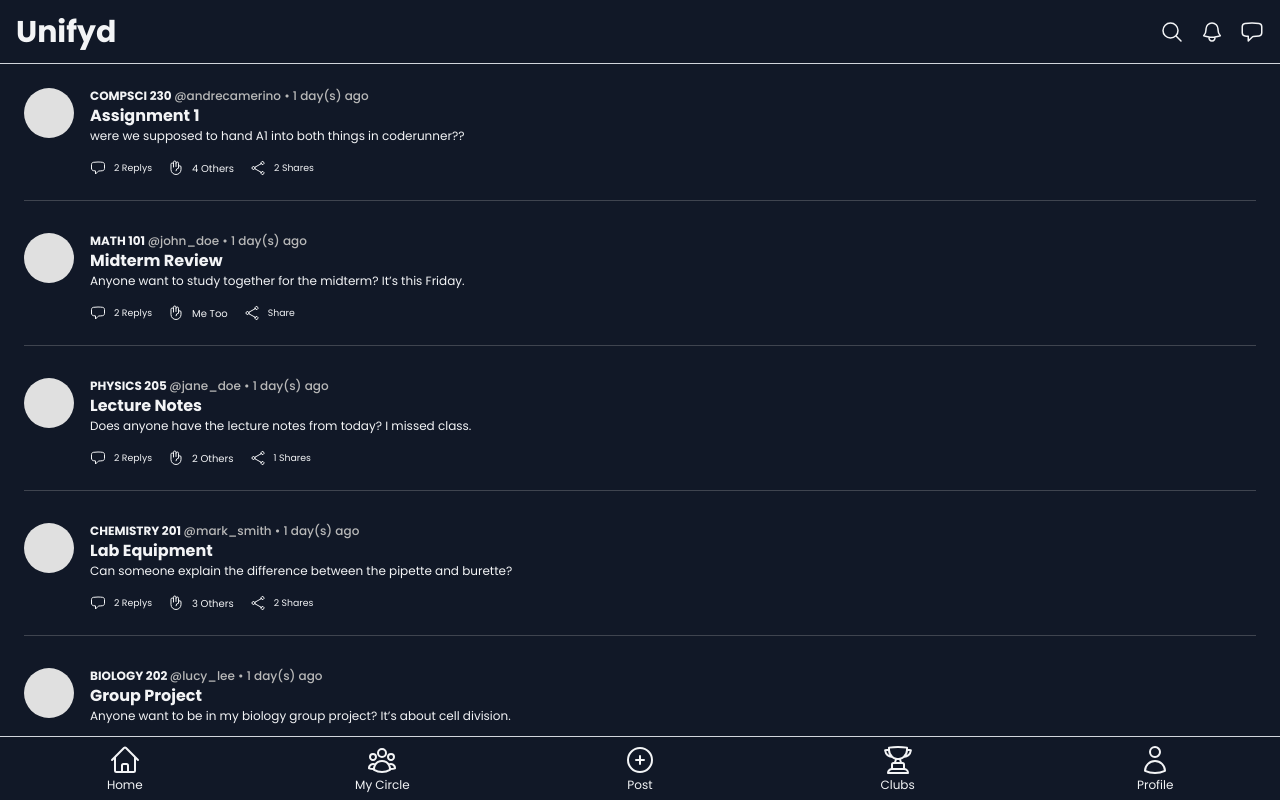
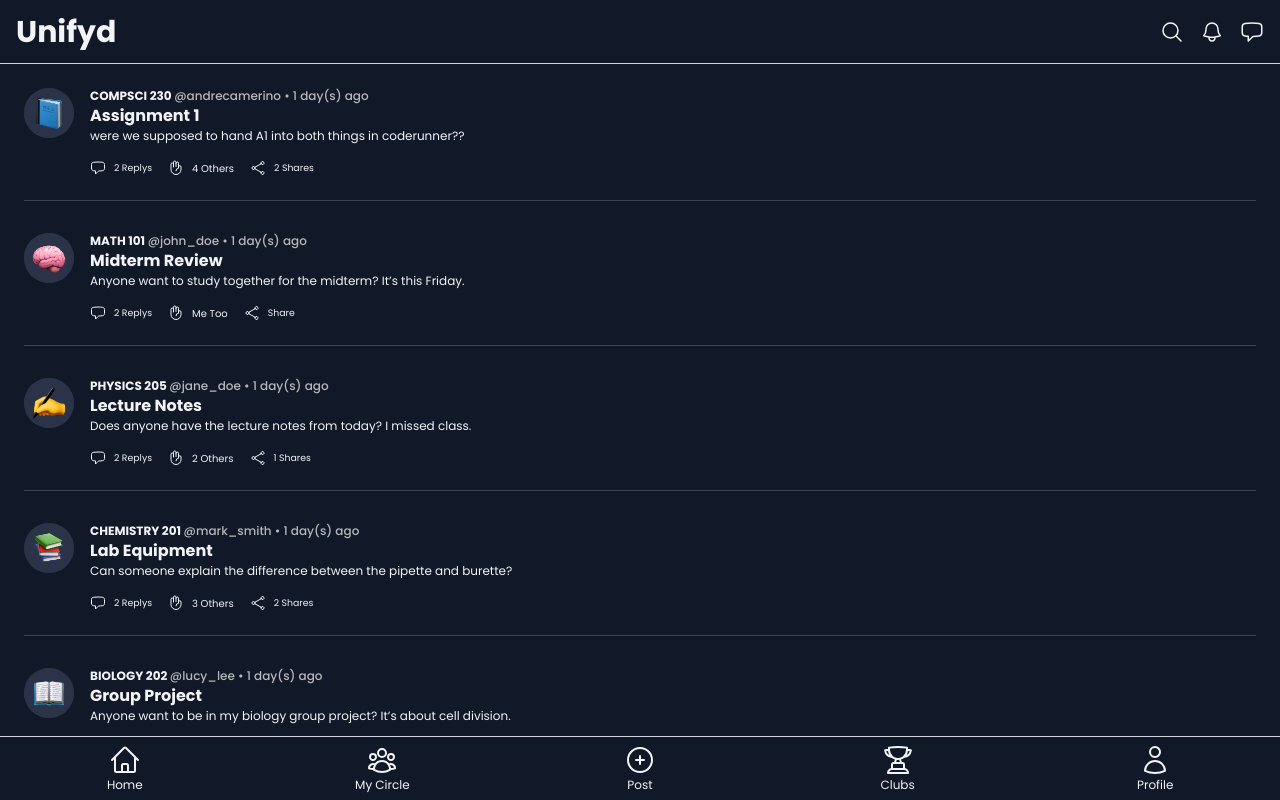
Before and after one commit to andrecamerino/Unifyd, a Next.js app: page / in a window 1280 px wide. Shown: the top 800 px of the page. Built offline with nearby package versions, Linux system fonts and the light colour scheme.

Commit message:
add profile pic hashing function

```diff
--- a/src/Components/ClassPost.tsx
+++ b/src/Components/ClassPost.tsx
@@ -5,6 +5,7 @@ import MeTooButton from "./MeTooButton";
 import ShareButton from "./ShareButton";
 import calculateTimeSince from "@/utils/calculateTimeSince";
 import { Post } from "@/types/postTypes";
+import getDefaultProfilePic from "@/utils/getDefaultProfilePic";
 
 type Props = {
   post: Post;
@@ -15,26 +16,32 @@ const ClassPost = ({ post }: Props) => {
     <div className="w-full h-auto mb-8 border-b-1 border-b-[#b8b8b847] pb-6">
       <div className="flex gap-4 w-full">
         <div className="flex-shrink-0">
-          {post.imagePath ? (
-            <Image
-              className="rounded-full"
-              src={post.imagePath || ""}
-              alt={post.imagePath || ""}
-              width={50}
-              height={50}
-            />
-          ) : (
-            <svg width="50" height="50" xmlns="http://www.w3.org/2000/svg">
-              <circle cx="25" cy="25" r="25" fill="#e0e0e0" />
-            </svg>
-          )}
+            <div className="relative w-[50px] h-[50px]">
+              <svg
+                className="absolute top-0 left-0"
+                width="50"
+                height="50"
+                xmlns="http://www.w3.org/2000/svg"
+              >
+                <circle cx="25" cy="25" r="25" fill="#2A3347" />
+              </svg>
+              <Image
+                className="rounded-full absolute top-0 left-0 z-10"
+                src={post.profilePicPath || getDefaultProfilePic(post.username)}
+                alt={post.profilePicPath || "profile picture"}
+                width={50}
+                height={50}
+              />
+            </div>
         </div>
-
         <div className="flex-grow flex flex-col">
           <div className="flex justify-between items-center gap-1">
             <p className="justify-start text-xs font-bold whitespace-nowrap">
-              {post.course} {post.courseNumber}  <span className="text-secondary-text text-xs font-medium">@{post.username} • {" "}
-              {calculateTimeSince({ dateTime: post.createdAt })}</span>
+              {post.course} {post.courseNumber}{" "}
+              <span className="text-secondary-text text-xs font-medium">
+                @{post.username} •{" "}
+                {calculateTimeSince({ dateTime: post.createdAt })}
+              </span>
             </p>
           </div>
           <div className="text-base font-bold text-text-Color">
@@ -45,8 +52,8 @@ const ClassPost = ({ post }: Props) => {
           </div>
 
           <div className="flex gap-4 mt-4">
-            <ReplyButton replyAmount={post.commentIds.length}/>
-            <MeTooButton meToos={post.meToos}/>
+            <ReplyButton replyAmount={post.commentIds.length} />
+            <MeTooButton meToos={post.meToos} />
             <ShareButton shareAmount={post.shares} />
           </div>
         </div>
```
